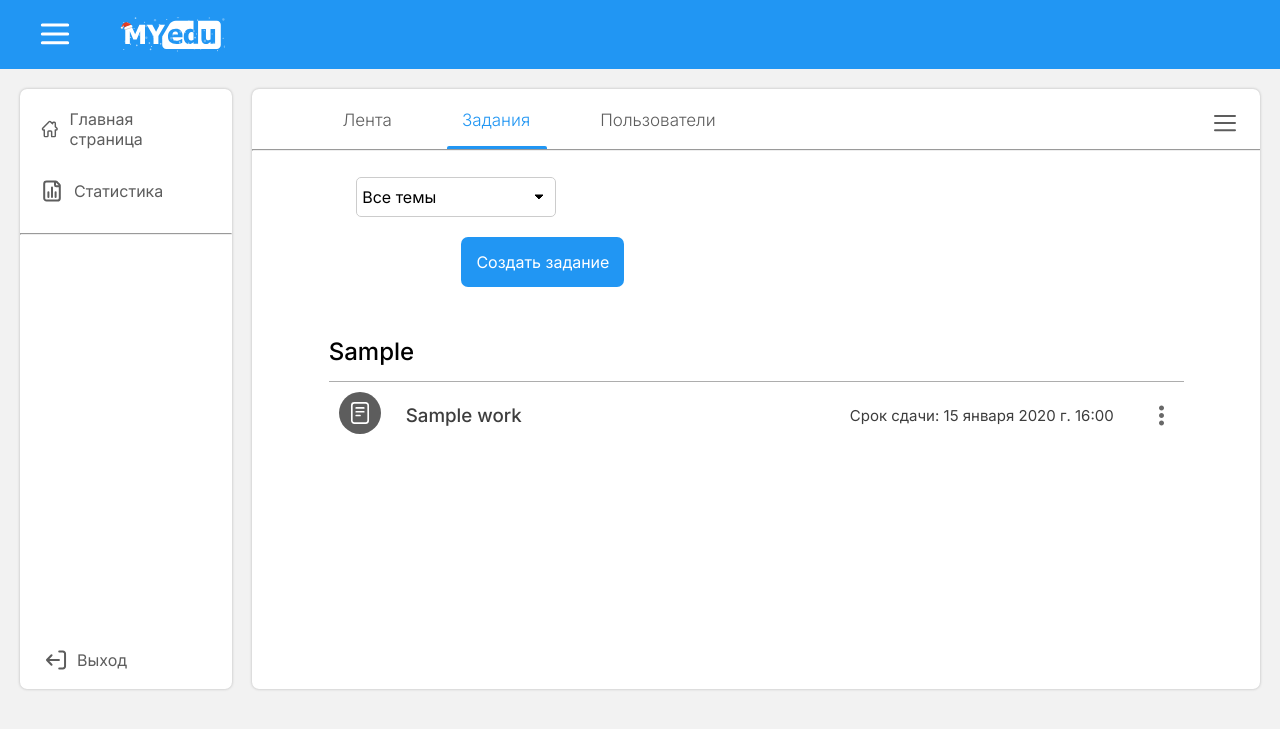
After one commit to kubatbaew/analog-class-room, a Django app: page /list-works/1 in a window 1280 px wide; the page is wider, and only the part inside the window is pictured. The commit adds this page. Shown: the top 729 px of that part. Run offline with Django 5.2, Linux system fonts and the light colour scheme; a user stored in the database is signed in; tables that the repository leaves empty hold one stand-in row (values such as "Sample post"); parts of the project's set-up code (start-up, migrations or seed data) failed here and were passed over.

Commit message:
add template list work and logics work, app

```diff
--- a/apps/works/models.py
+++ b/apps/works/models.py
@@ -7,6 +7,11 @@ User = get_user_model()
 
 
 class Work(models.Model):
+    topic = models.CharField(
+        max_length=120,
+        verbose_name="Тема задания",
+        default="Нет"
+    )
     title = models.CharField(
         max_length=120,
         verbose_name="Название",
@@ -28,6 +33,7 @@ class Work(models.Model):
     )
     max_point = models.PositiveSmallIntegerField(
         verbose_name="Максимальное количество баллов",
+        default=100,
     )
     description = models.TextField(
         verbose_name="Описание",
--- /dev/null
+++ b/apps/works/urls.py
@@ -0,0 +1,8 @@
+from django.urls import path
+
+from apps.works.views import list_works_by_group
+
+
+urlpatterns = [
+    path("list-works/<int:pk>", list_works_by_group, name="list_works_by_group"),
+]
--- a/apps/works/views.py
+++ b/apps/works/views.py
@@ -1,3 +1,14 @@
-from django.shortcuts import render
+from django.shortcuts import render, get_object_or_404
 
-# Create your views here.
+from apps.groups.models import Group
+from apps.works.models import Work
+
+
+def list_works_by_group(request, pk):
+    group = get_object_or_404(Group, pk=pk)
+    works = group.works_for_group.all()
+    topics = [i.topic for i in works]
+    if request.user.is_student:
+        return render(request, "pages/works/list-work.html", locals())
+    else:
+        return render(request, "teacher/works/list-work.html", locals())
--- a/core/urls.py
+++ b/core/urls.py
@@ -8,6 +8,7 @@ urlpatterns = [
     path('', include("apps.pages.urls")),
     path('', include("apps.groups.urls")),
     path('', include("apps.users.urls")),
+    path('', include("apps.works.urls")),
     path('admin/', admin.site.urls),
 ]
 
--- a/static/js/main.js
+++ b/static/js/main.js
@@ -112,8 +112,10 @@ function setupDeleteModal() {
     document.querySelectorAll(".action-item.delete").forEach(button => {
         button.addEventListener("click", function () {
             const parentItem = this.closest(".item");
+            const parentItem2 = this.closest(".item-work")
+
+            if (parentItem) {
                 const deleteModal = parentItem.querySelector(".delete-modal");
-
                 if (deleteModal) {
                     deleteModal.classList.remove("delete-hidden");
                     deleteModal.style.display = "flex";
@@ -130,6 +132,29 @@ function setupDeleteModal() {
                         deleteModal.style.display = "none";
                     });
                 }
+            }
+            else if (parentItem2) {
+                const deleteModal = parentItem2.querySelector(".delete-modal");
+                if (deleteModal) {
+                    deleteModal.classList.remove("delete-hidden");
+                    deleteModal.style.display = "flex";
+
+                    const confirmDelete = deleteModal.querySelector(".delete-modal-button:first-child");
+                    const cancelDelete = deleteModal.querySelector(".delete-modal-button:last-child");
+
+                    confirmDelete.addEventListener("click", () => {
+                        window.location.href = confirmDelete.dataset.deleteUrl;
+                    });
+
+                    cancelDelete.addEventListener("click", () => {
+                        deleteModal.classList.add("delete-hidden");
+                        deleteModal.style.display = "none";
+                    });
+                }
+            }
+
+
+
         });
     });
 }
--- a/templates/pages/group/detail-group.html
+++ b/templates/pages/group/detail-group.html
@@ -53,7 +53,7 @@
 
                     </div>
                     <h3 class="title-tape">
-                        <a href="./works.html" style="color: #5D5D5D;">
+                        <a href="{% url "list_works_by_group" group.id %}" style="color: #5D5D5D;">
                             Задания
                         </a>
                     </h3>
--- /dev/null
+++ b/templates/pages/works/list-work.html
@@ -0,0 +1,141 @@
+{% extends "base/base.html" %}
+
+{% block title %}{{ group.title }}{% endblock %}
+
+{% block class_body %}class="index-body"{% endblock %}
+
+{% block content %}
+
+    {% include "base/header.html" %}
+
+    <div class="contain-main">
+        <div class="side-bar">
+            <div class="nav-side-bar">
+                <ul>
+                    <li class="nav-item">
+                        <a href="{% url "homepage" %}">
+                            <svg width="27" height="28" viewBox="0 0 27 28" fill="none" xmlns="http://www.w3.org/2000/svg">
+                                <path d="M22.9289 12.6875L21.0938 10.7857V6.125C21.0938 5.40312 20.5242 4.8125 19.8281 4.8125H18.5625C17.8664 4.8125 17.2969 5.40312 17.2969 6.125V6.85081L14.7656 4.22844C14.4201 3.88981 14.1037 3.5 13.5 3.5C12.8963 3.5 12.5799 3.88981 12.2344 4.22844L4.07109 12.6875C3.67622 13.1141 3.375 13.4251 3.375 14C3.375 14.7389 3.92175 15.3125 4.64062 15.3125H5.90625V23.1875C5.90625 23.9094 6.47578 24.5 7.17188 24.5H9.70312C10.4021 24.5 10.9688 23.9124 10.9688 23.1875V17.9375C10.9688 17.2156 11.5383 16.625 12.2344 16.625H14.7656C15.4617 16.625 16.0312 17.2156 16.0312 17.9375V23.1875C16.0312 23.9124 15.9651 24.5 16.6641 24.5H19.8281C20.5242 24.5 21.0938 23.9094 21.0938 23.1875V15.3125H22.3594C23.0783 15.3125 23.625 14.7389 23.625 14C23.625 13.4251 23.3238 13.1141 22.9289 12.6875Z" stroke="#5D5D5D" stroke-width="2" stroke-linejoin="round"/>
+                            </svg>
+                            <p>Главная страница</p>
+                        </a>
+                    </li>
+                    <li class="nav-item">
+                        <a href="./schedules.html">
+                            <svg width="24" height="24" viewBox="0 0 24 24" fill="none" xmlns="http://www.w3.org/2000/svg">
+                                <path d="M15.0001 2.40002V6.00002C15.0001 6.66277 15.5373 7.20002 16.2001 7.20002H19.8001M8.40008 18V13.2M12.0001 18L12.0001 8.40002M15.6001 18V13.2M18.0001 4.20002C17.466 3.72217 16.9118 3.1554 16.5619 2.7873C16.3291 2.54236 16.0074 2.40002 15.6695 2.40002H6.5998C5.27432 2.40002 4.19981 3.47453 4.1998 4.80001L4.19971 19.2C4.1997 20.5254 5.27421 21.6 6.5997 21.6L17.3997 21.6C18.7252 21.6 19.7997 20.5255 19.7998 19.2001L19.8001 6.47786C19.8001 6.17102 19.683 5.87606 19.4701 5.65516C19.0763 5.24667 18.4187 4.57454 18.0001 4.20002Z" stroke="#5D5D5D" stroke-width="2" stroke-linecap="round" stroke-linejoin="round"/>
+                            </svg>
+                            <p>Статистика</p>
+                        </a>
+                    </li>
+                    <hr class="hr-nav">
+                    <li class="nav-item" style="margin-top: 405px;">
+                        <a href="{% url "logout" %}">
+                            <svg style="padding-left: 5px;" width="22" height="20" viewBox="0 0 22 20" fill="none" xmlns="http://www.w3.org/2000/svg">
+                                <path d="M14.2199 18.3999L17.9258 18.3999C18.4874 18.3999 19.0261 18.1787 19.4232 17.7848C19.8203 17.391 20.0435 16.8569 20.0435 16.2999L20.0435 3.6999C20.0435 3.14295 19.8203 2.60881 19.4232 2.21498C19.0261 1.82115 18.4874 1.5999 17.9258 1.5999L14.2199 1.5999M13.9567 9.9999L1.95674 9.9999M1.95674 9.9999L6.54189 14.7999M1.95674 9.9999L6.54189 5.1999" stroke="#5D5D5D" stroke-width="2" stroke-linecap="round" stroke-linejoin="round"/>
+                            </svg>
+                            <p>Выход </p>
+                        </a>
+                    </li>
+                </ul>
+            </div>
+        </div>
+
+        <div class="main">
+            <div class="head-info">
+                <div class="titles-work-detail">
+                    <h3 class="title-tape">
+                        <a href="{% url "detail_group" group.id %}" style="color: #5D5D5D;">
+                            Лента
+                        </a>
+                    </h3>
+
+                    <h3 class="title-tape">
+                        <a href="{% url "list_works_by_group" group.id %}" class="title-tipe-a-active">
+                            Задания
+                        </a>
+                    </h3>
+                    <div class="line-active works"></div>
+                    <h3 class="title-tape">
+                        <a href="" style="color: #5D5D5D;">
+                            Пользователи
+                        </a>
+                    </h3>
+                </div>
+                <div class="static-icon-schedule">
+                    <svg width="30" height="29" viewBox="0 0 30 29" fill="none" xmlns="http://www.w3.org/2000/svg">
+                        <path d="M25 21.1765H5M25 14.1177H5M25 7.05884H5" stroke="#5D5D5D" stroke-width="2" stroke-linecap="round"/>
+                    </svg>
+                </div>
+            </div>
+
+            <hr class="schedule-hr">
+
+            <div class="works-content">
+                <div class="order-select-box">
+                    <select name="order" id="order-select">
+                        <option value="all" selected>Все темы</option>
+                        {% for topic in topics %}
+                            <option value="{{ topic }}">{{ topic }}</option>
+                        {% endfor %}
+                    </select>
+                </div>
+
+                <a href="asd.html" class="create-work-btn" sty>
+                    Создать задание
+                </a>
+
+                <ul class="all-works">
+
+                    {% for topic in topics %}
+                        <div class="theme-work" id="{{ topic }}">
+                            <h2>{{ topic }}</h2>
+                            {% for work in works %}
+                                {% if work.topic == topic %}
+
+                                    <li class="item-work" style="width: 835px">
+                                        <div class="work-icon-for-item">
+                                            <svg width="42" height="42" viewBox="0 0 50 50" fill="none" xmlns="http://www.w3.org/2000/svg">
+                                                <rect width="50" height="50" rx="25" fill="#5D5D5D"/>
+                                                <path d="M20.5002 19H29.5002M20.5002 23.5H29.5002M20.5002 28H25.0002M18.2499 13H31.7501C33.407 13 34.7502 14.3432 34.7501 16.0001L34.7498 34.0001C34.7498 35.6569 33.4066 37 31.7498 37L18.2497 36.9999C16.5929 36.9999 15.2497 35.6568 15.2498 33.9999L15.2499 16C15.2499 14.3431 16.593 13 18.2499 13Z" stroke="white" stroke-width="2" stroke-linecap="round" stroke-linejoin="round"/>
+                                            </svg>
+                                        </div>
+
+                                        <a href="" style="margin-right: auto;">
+                                            <h3 class="work-title">{{ work.title|truncatechars:30 }}</h3>
+                                        </a>
+
+                                        <p>Срок сдачи: {{ work.delivery_time }}</p>
+                                        <svg width="25" height="25" viewBox="0 0 27 27" fill="none" xmlns="http://www.w3.org/2000/svg">
+                                            <path d="M13.5 8.09995C12.0088 8.09995 10.8 6.89112 10.8 5.39995C10.8 3.90878 12.0088 2.69995 13.5 2.69995C14.9912 2.69995 16.2 3.90878 16.2 5.39995C16.2 6.89112 14.9912 8.09995 13.5 8.09995Z" fill="#686868"/>
+                                            <path d="M13.5 16.2C12.0088 16.2 10.8 14.9911 10.8 13.5C10.8 12.0088 12.0088 10.8 13.5 10.8C14.9912 10.8 16.2 12.0088 16.2 13.5C16.2 14.9911 14.9912 16.2 13.5 16.2Z" fill="#686868"/>
+                                            <path d="M13.5 24.3C12.0088 24.3 10.8 23.0911 10.8 21.6C10.8 20.1088 12.0088 18.9 13.5 18.9C14.9912 18.9 16.2 20.1088 16.2 21.6C16.2 23.0911 14.9912 24.3 13.5 24.3Z" fill="#686868"/>
+                                            <path d="M13.5 8.09995C12.0088 8.09995 10.8 6.89112 10.8 5.39995C10.8 3.90878 12.0088 2.69995 13.5 2.69995C14.9912 2.69995 16.2 3.90878 16.2 5.39995C16.2 6.89112 14.9912 8.09995 13.5 8.09995Z"/>
+                                            <path d="M13.5 16.2C12.0088 16.2 10.8 14.9911 10.8 13.5C10.8 12.0088 12.0088 10.8 13.5 10.8C14.9912 10.8 16.2 12.0088 16.2 13.5C16.2 14.9911 14.9912 16.2 13.5 16.2Z" />
+                                            <path d="M13.5 24.3C12.0088 24.3 10.8 23.0911 10.8 21.6C10.8 20.1088 12.0088 18.9 13.5 18.9C14.9912 18.9 16.2 20.1088 16.2 21.6C16.2 23.0911 14.9912 24.3 13.5 24.3Z" />
+                                        </svg>
+                                    </li>
+
+                                {% else %}
+                                {% endif %}
+                            {% endfor %}
+                        </div>
+                    {% endfor %}
+
+                </ul>
+            </div>
+
+        </div>
+    </div>
+
+    <div id="deleteModal" class="delete-modal delete-hidden">
+        <div class="delete-modal-content">
+            <p>Вы уверены, что хотите удалить этот элемент?</p>
+            <div class="delete-modal-actions">
+                <button id="confirmDelete" class="delete-modal-button">Да</button>
+                <button id="cancelDelete" class="delete-modal-button">Отмена</button>
+            </div>
+        </div>
+    </div>
+
+{% endblock %}
--- a/templates/teacher/homepage/index.html
+++ b/templates/teacher/homepage/index.html
@@ -95,7 +95,7 @@
                             </div>
                             <div id="deleteModal" class="delete-modal delete-hidden">
                                 <div class="delete-modal-content">
-                                    <p style="color: black;">Вы уверены, что хотите удалить этот элемент?</p>
+                                    <p style="color: black; margin-right: 0;">Вы уверены, что хотите удалить этот элемент?</p>
                                     <div class="delete-modal-actions">
                                         <button id="confirmDelete" class="delete-modal-button" data-delete-url="{% url 'delete_group' group.id %}">Да</button>
                                         <button id="cancelDelete" class="delete-modal-button">Отмена</button>
```
Also changed, not shown: templates/teacher/works/list-work.html (added, +150 -0 lines), apps/works/migrations/0003_work_topic.py (added). Lines whose indentation alone changed are shown as unchanged.
